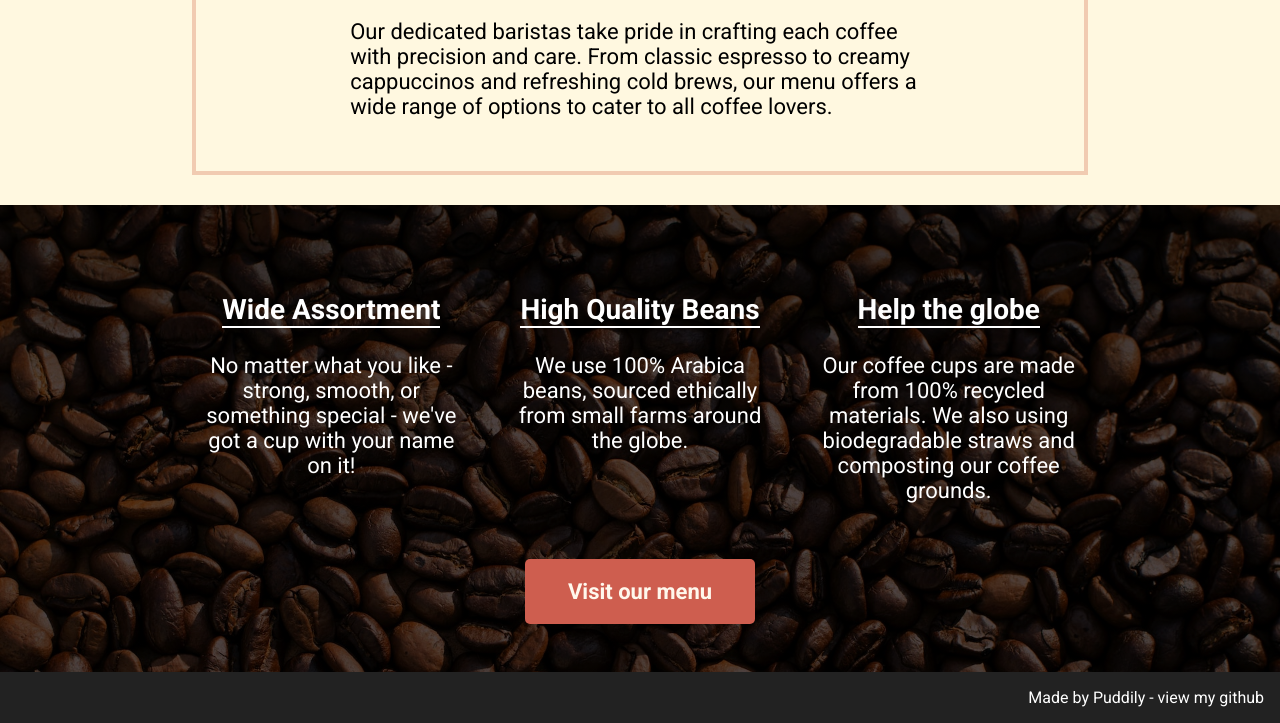
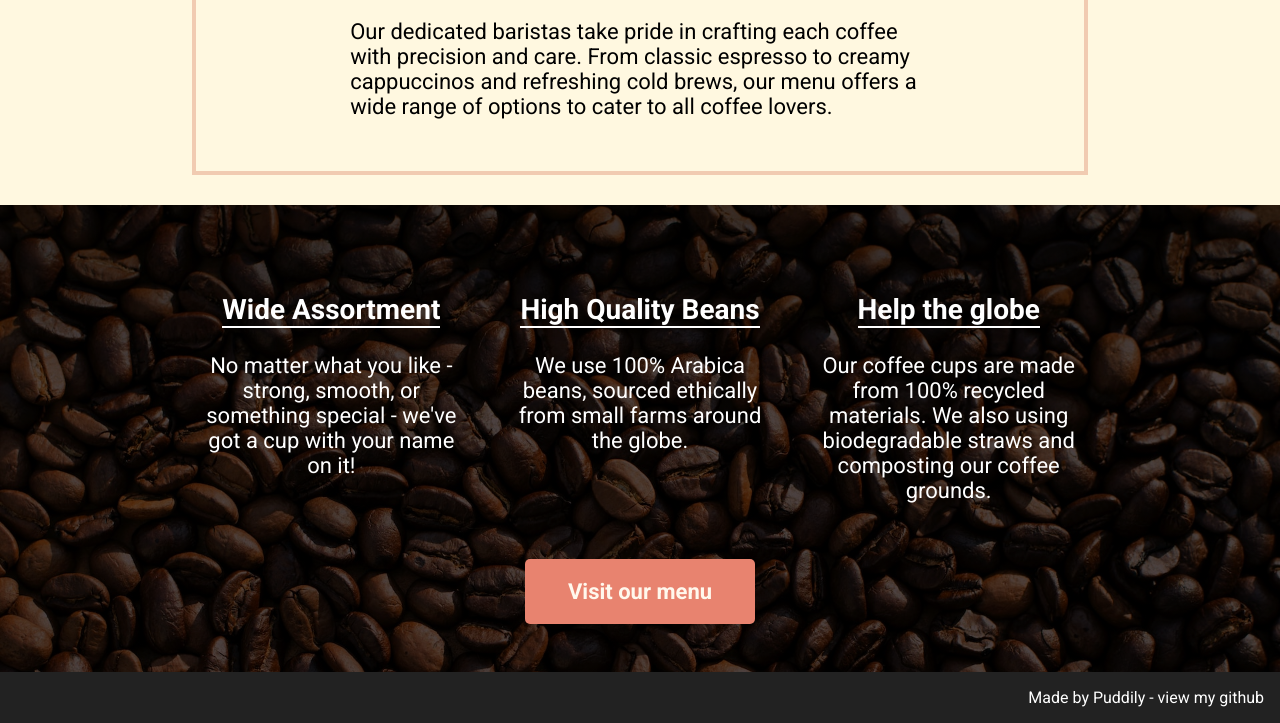
Before and after one commit to puddily/puddily.github.io, a plain HTML site: page liveprojects/restaurant-home-page/index.html in a window 1280 px wide. In both pictures the pointer is over the link "Visit our menu". Shown: the part 717-1440 px from the top of the page. Drawn offline with Linux system fonts and the light colour scheme.

Commit message:
Change button color on click

```diff
--- a/liveprojects/restaurant-home-page/index.css
+++ b/liveprojects/restaurant-home-page/index.css
@@ -115,6 +115,12 @@ body{
     color:#fff8ed;
     background-color:#ce5e4f;
     border-radius:5px;
+}
+#menu-action a:hover{
+    background-color:#e8836f;
+}
+#menu-action a:active{
+    background-color:#f0b694;
 }
 #menu-action-overlay h3{
     font-size:1.75rem;
```
